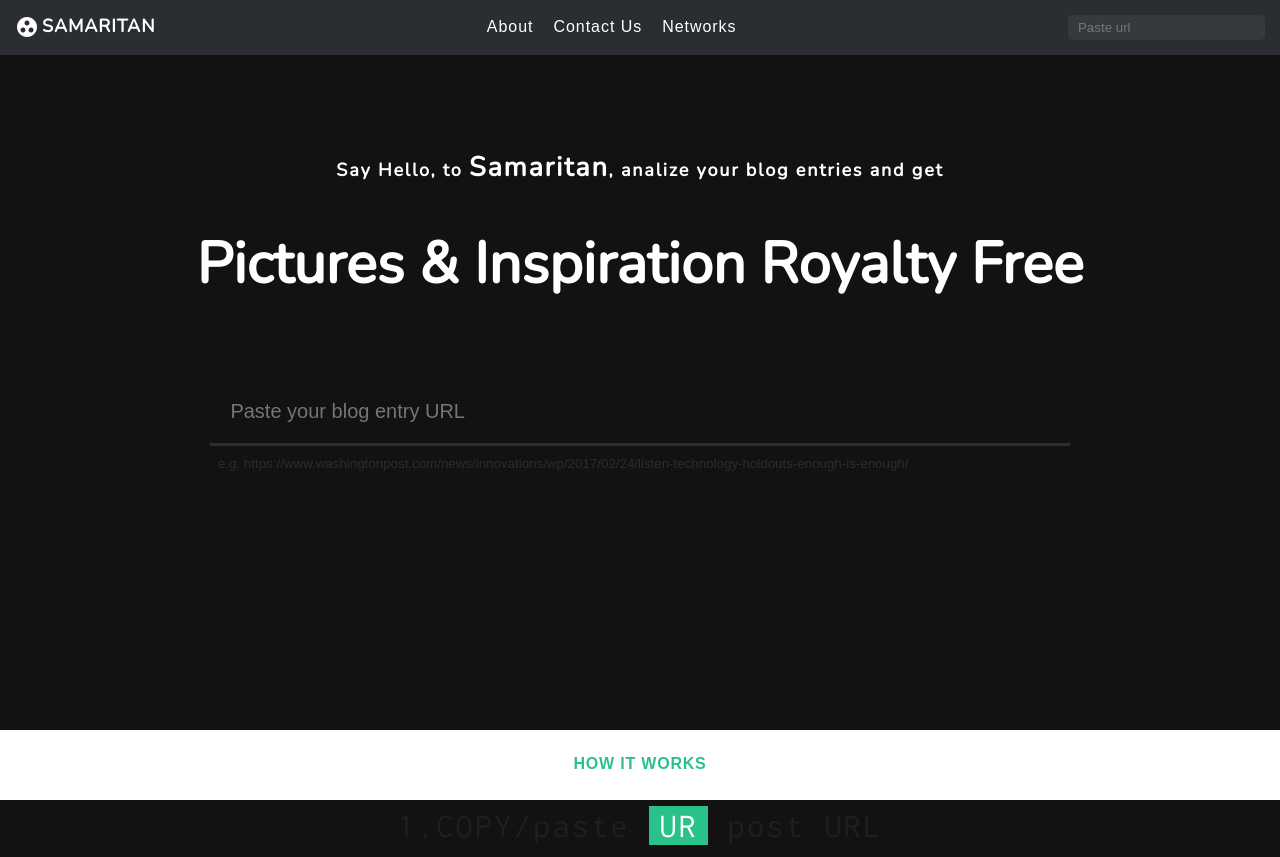
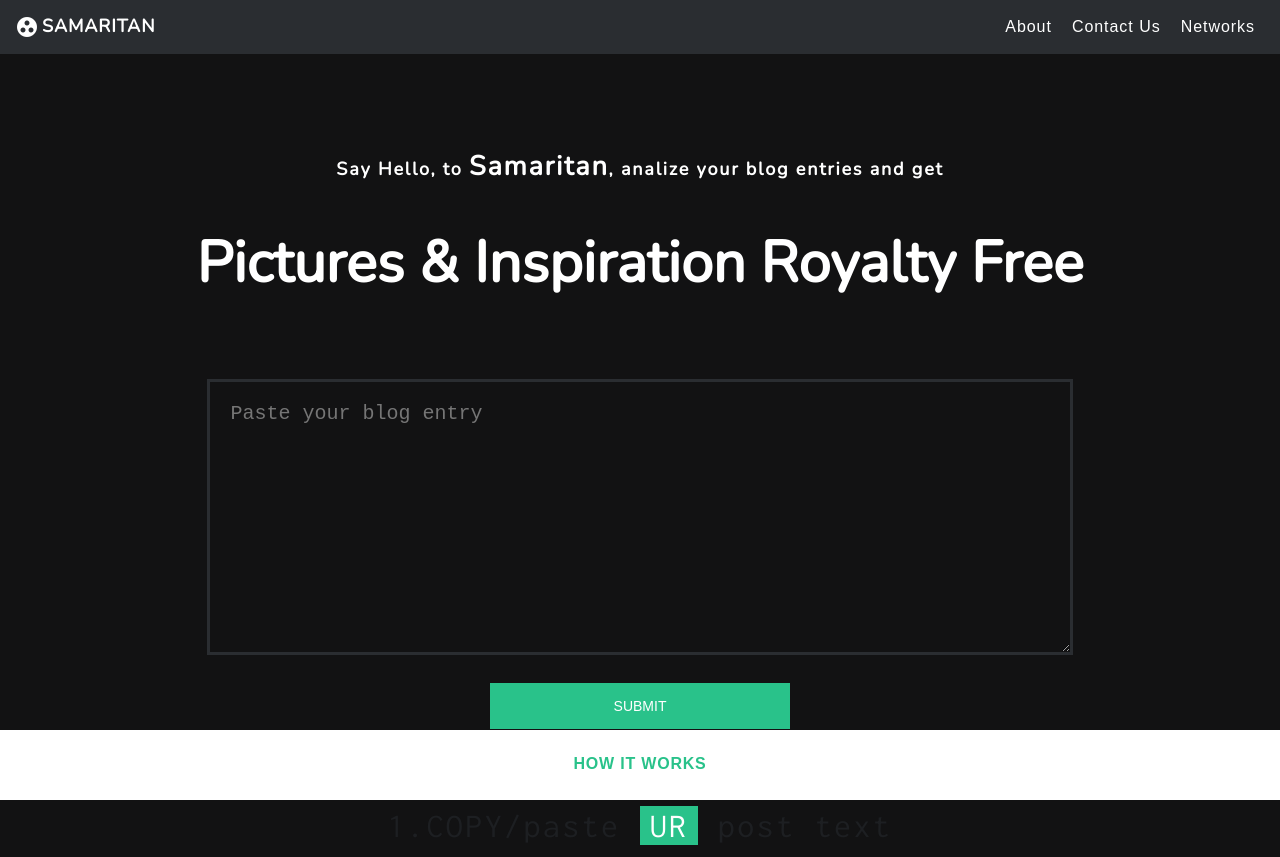
Before and after one commit to MadeInSpanish/samaritan, a React (Create React App) app: page / in a window 1280 px wide. Before the commit the page ends 800 px from the top, so only its background shows below. Built offline with nearby package versions, Linux system fonts and the light colour scheme.

Commit message:
add new implementation

```diff
--- a/src/components/Home.jsx
+++ b/src/components/Home.jsx
@@ -10,23 +10,18 @@ export default class Home extends Component {
           Say Hello, to <b>Samaritan</b>, analize your blog entries and get
         </h5>
         <h1 className="homeP__slogan">Pictures & Inspiration Royalty Free</h1>
-
         <form action="search/" className="homeP__form">
-          <input
-            type="text"
+          <textarea
             name="q"
-            placeholder="Paste your blog entry URL"
-            className="homeP__input"
+            placeholder="Paste your blog entry "
+            className="homeP__textarea"
             ref={node => { this.input = node; }}
+            rows="10"
+            cols="50"
           />
           <br />
-          <button className="homeP__eg" onClick={event => {
-            this.input.value = 'https://www.washingtonpost.com/news/innovations/wp/2017/02/24/listen-technology-holdouts-enough-is-enough/'
-          }}>
-            e.g. https://www.washingtonpost.com/news/innovations/wp/2017/02/24/listen-technology-holdouts-enough-is-enough/
-          </button>
+          <input type="submit" value="Submit" className="homeP__submit"/>
         </form>
-
 
         <HowTo />
       </div>
--- a/src/components/HowTo.jsx
+++ b/src/components/HowTo.jsx
@@ -21,8 +21,8 @@ export default class HowTo extends Component {
       <div className={howtoClasses}>
         <button className="howtop__button" onClick={this.handleHowtoClick}>HOW IT WORKS</button>
         <ul className="howtop__list">
-          <li className="howtop__item">1.COPY/paste <span>UR</span> post URL</li>
-          <li className="howtop__item intro">2.press<span>-</span>INTRO</li>
+          <li className="howtop__item">1.COPY/paste <span>UR</span> post text</li>
+          <li className="howtop__item intro">2.click<span>on</span>SUBMIT</li>
           <li className="howtop__item">3.DOWNLOAD <span>images</span></li>
           <li className="howtop__item enjoy">& ENJOY</li>
         </ul>
--- a/src/components/MainLayout.jsx
+++ b/src/components/MainLayout.jsx
@@ -24,9 +24,6 @@ export default class Home extends Component {
               <Link to="/networks/" className="lay1__link">Networks</Link>
             </li>
           </ul>
-          <form action="/search/" className="lay1__search">
-            <input type="search" name="q" placeholder="Paste url" className="lay1__input" />
-          </form>
         </header>
 
         <div className="lay1__body">
--- a/src/components/Search.jsx
+++ b/src/components/Search.jsx
@@ -50,7 +50,7 @@ export default class Search extends Component {
 
   componentWillMount() {
     const { location: { query } } = this.props
-    fetch(`https://microservices-xvyhkxupoo.now.sh/?web=${query.q}`)
+    fetch(`https://machine-robot.herokuapp.com/?body=${query.q}`)
       .then(res => res.json())
       .then(json => {
         this.setState({
--- a/src/styles/_home.scss
+++ b/src/styles/_home.scss
@@ -30,19 +30,21 @@
   &__form {
     padding-top: 3vw;
     text-align: center;
+
   }
 
-  &__input {
+  &__textarea {
     border: 0;
-    border-bottom: 3px $dark-gray solid;
+    border: 3px $dark-gray solid;
     background-color: transparent;
     color: #fff;
     font-size: 20px;
     padding: 20px;
     width: 80%;
+    margin-bottom: 3vh;
 
     &:focus {
-      border-bottom: 3px $sea-green solid;
+      border: 1px $sea-green solid;
       outline: 0;
     }
   }
@@ -52,4 +54,19 @@
     font-size: 4.5vw;
     text-align: center;
   }
+
+  &__submit {
+    text-transform: uppercase;
+    outline: 0;
+    background: #29c28a;
+    width: 100%;
+    border: 0;
+    padding: 15px;
+    color: #FFFFFF;
+    font-size: 14px;
+    -webkit-transition: all 0.3 ease;
+    transition: all 0.3 ease;
+    max-width: 300px;
+    cursor: pointer;
+  }
 }
```
Also changed, not shown: 1 other file (tests, documents, lock files or other folders).
